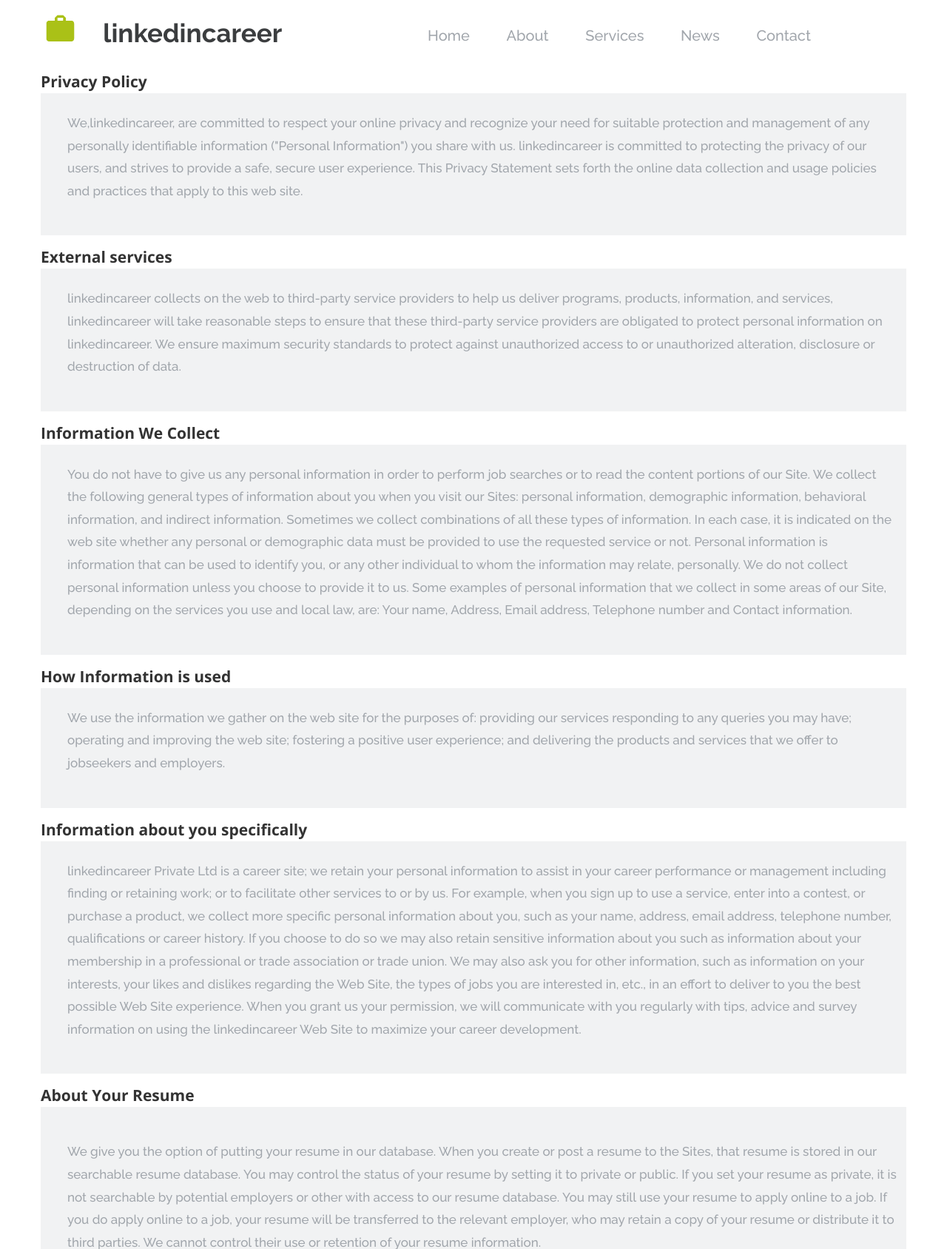
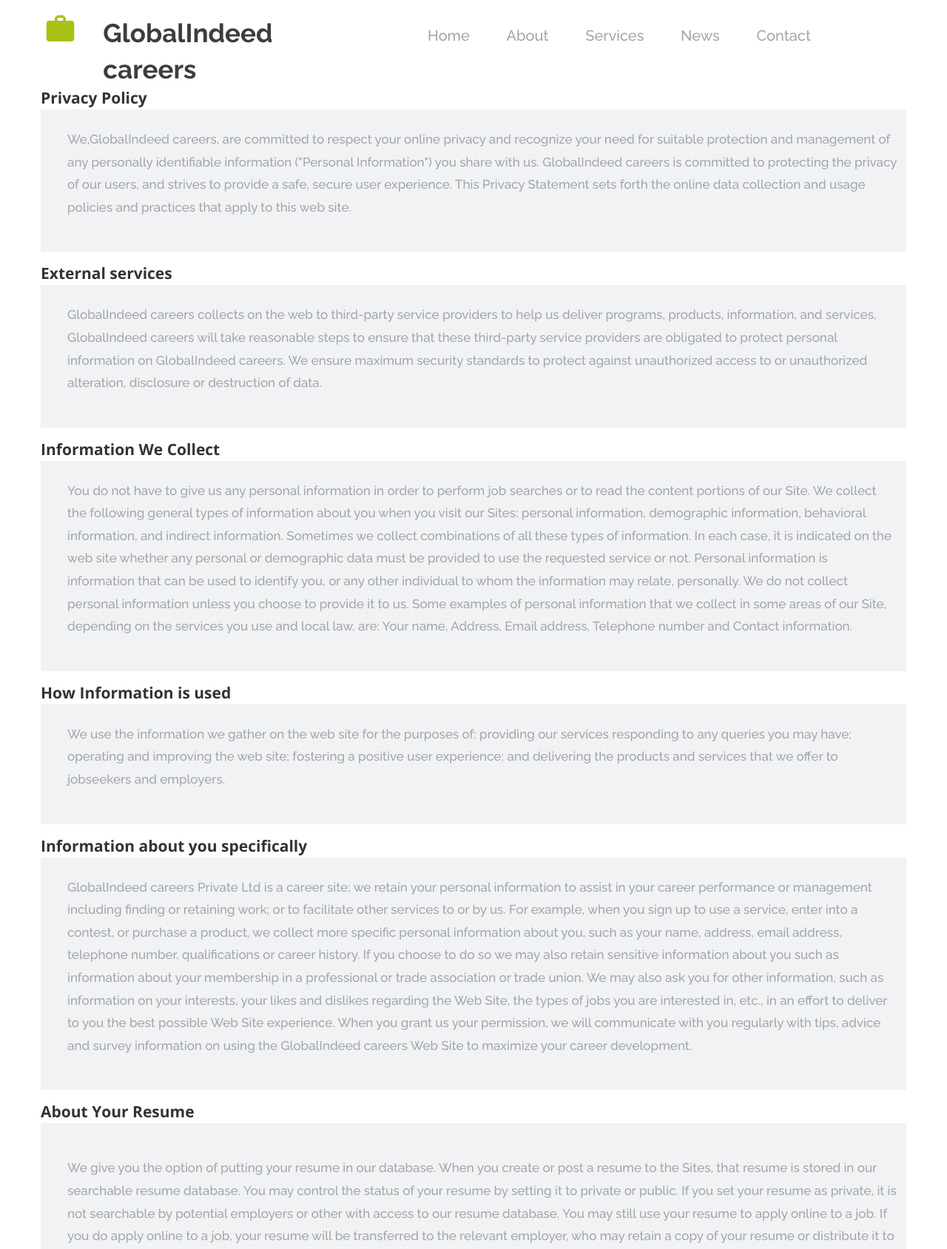
Before and after one commit to omkarvijay6/linkedincareer, a Django app: template career_site/templates/privacy_policy.html in a window 1280 px wide. Shown: the top 1688 px of the page at 74% size. Run offline with Django 3.2, Linux system fonts and the light colour scheme; the template is opened without the code that fills it, so the values that code supplies are empty; parts of the project's set-up code (start-up, migrations or seed data) failed here and were passed over; some libraries are stand-ins or nearby versions; some web fonts are replaced.

Commit message:
changed linkedincareer to globalindeed careers

```diff
--- a/career_site/templates/about.html
+++ b/career_site/templates/about.html
@@ -32,10 +32,10 @@
                          data-widget="text" data-preset="default" data-spacing="aama">
                         <div class="moto-widget-text-content moto-widget-text-editable"><p
                                 class="moto-text_system_10">
-                            linkedincareer has an outstanding network with hundreds of globally renowned corporates and
+                            GlobalIndeed careers has an outstanding network with hundreds of globally renowned corporates and
                             also with internationally well recognised recruitment consultants. As global trends in
                             recruitment change each passing day, it is imperative that staffing agencies keep themselves
-                            update with overall requirements of both the employers and the employees. At linkedincareer
+                            update with overall requirements of both the employers and the employees. At GlobalIndeed careers
                             this is fully assured leading to complete happiness on either side.<br></br>
 
                             Whom to entrust personnel recruitment? How to choose a
@@ -97,7 +97,7 @@
                     <div class="moto-widget moto-widget-text moto-preset-default                 moto-spacing-top-auto moto-spacing-right-auto moto-spacing-bottom-small moto-spacing-left-auto"
                          data-widget="text" data-preset="default" data-spacing="aasa">
                         <div class="moto-widget-text-content moto-widget-text-editable"><p
-                                class="moto-text_system_10">linkedincareer is conceived, established and run by
+                                class="moto-text_system_10">GlobalIndeed careers is conceived, established and run by
                             thoroughbred professionals from a Human Resources background, who had been associated with
                             top notch global corporates in staffing and recruitment. The collective experience of our
                             promoters runs into decades and this becomes the core strength of the company. They have
--- a/career_site/templates/combo_services.html
+++ b/career_site/templates/combo_services.html
@@ -33,7 +33,7 @@
                             <ul>
                                 <h2>Professional Resume</h2>
                                 <li>Absolute privacy and highest confidentiality of the Senior Professional assured</li>
-                                <li>Exclusive email per profile accessible only by linkedincareer and the
+                                <li>Exclusive email per profile accessible only by GlobalIndeed careers and the
                                     professional
                                 </li>
                                 <li>Fresh Professional Resume creation clearly listing Skill sets and Competencies,
@@ -43,7 +43,7 @@
                                     forwarded to a company only upon their consent
                                 </li>
                                 <li>No Senior Professional is disturbed with irrelevant or unsuitable openings</li>
-                                <li> An exclusive team member of linkedincareer.org will handle your application throughout
+                                <li> An exclusive team member of globalindeedcareers will handle your application throughout
                                     the process.
                                 </li>
                                 <li>No additional or hidden costs.</li>
@@ -66,7 +66,7 @@
                                 <li>Helps you to get connected with right client at the right time which will enhance
                                     your career prospects.
                                 </li>
-                                <li>Exclusive email per profile accessible only by linkedincareer and the
+                                <li>Exclusive email per profile accessible only by GlobalIndeed careers and the
                                     professional
                                 </li>
                                 <li>Your profile will be accessible within our exclusive internal employer portal, which
--- a/career_site/templates/contact.html
+++ b/career_site/templates/contact.html
@@ -45,7 +45,7 @@
                          data-widget="text" data-preset="default" data-spacing="aaaa">
                         <div class="moto-widget-text-content moto-widget-text-editable"><p class="moto-text_262">
                             Telephone:&nbsp;&nbsp; 040-64604777<br>E-mail: <a class="moto-link" data-action="email"
-                                                          href="mailto:mail@demolink.org">linkedincareer@hotmail.com</a><br>
+                                                          href="mailto:mail@demolink.org">globalindeedcareers@hotmail.com</a><br>
                         </p></div>
                     </div>
                 </div>
--- a/career_site/templates/executive_service.html
+++ b/career_site/templates/executive_service.html
@@ -7,7 +7,7 @@
 {% block service_heading_1 %}Executive Services for C Level Professionals{% endblock%}
 
 {% block service_content_1 %}
-At linkedincareer premium profiles at top management levels are most diligently handled, involving several mechanisms to ensure the right matches.
+At GlobalIndeed careers premium profiles at top management levels are most diligently handled, involving several mechanisms to ensure the right matches.
 Often many corporates shirk from openly posting their C Level requirements online for privacy or policy based reasons.
 These openings are therefore usually handed out to reputed agencies or recruitment consultants.
 Understanding this, we adopt our own unique strategies to facilitate senior professionals identify these openings and bid for the same.
@@ -39,7 +39,7 @@ Understanding this, we adopt our own unique strategies to facilitate senior prof
                         <div class="moto-widget-text-content moto-widget-text-editable">
                             <ul>
                                 <li>Absolute privacy and highest confidentiality of the Senior Professional assured</li>
-                                <li>Exclusive email per profile accessible only by linkedincareer and the
+                                <li>Exclusive email per profile accessible only by GlobalIndeed careers and the
                                     professional
                                 </li>
                                 <li>Fresh Professional Resume creation clearly listing Skill sets and Competencies,
@@ -49,7 +49,7 @@ Understanding this, we adopt our own unique strategies to facilitate senior prof
                                     forwarded to a company only upon their consent
                                 </li>
                                 <li>No Senior Professional is disturbed with irrelevant or unsuitable openings</li>
-                                <li> An exclusive team member of linkedincareer.org will handle your application throughout
+                                <li> An exclusive team member of globalindeedcareers will handle your application throughout
                                     the process.
                                 </li>
                                 <li>No additional or hidden costs.</li>
--- a/career_site/templates/privacy_policy.html
+++ b/career_site/templates/privacy_policy.html
@@ -24,9 +24,9 @@
                              class="moto-widget moto-widget-text moto-preset-default                               wow fadeIn moto-spacing-top-medium moto-spacing-right-auto moto-spacing-bottom-medium moto-spacing-left-medium"
                              data-widget="text" data-preset="default" data-spacing="mamm">
                             <div class="moto-widget-text-content moto-widget-text-editable"><p
-                                    class="moto-text_system_25">We,linkedincareer, are committed to respect your online
+                                    class="moto-text_system_25">We,GlobalIndeed careers, are committed to respect your online
                                 privacy and recognize your need for suitable protection and management of any personally
-                                identifiable information ("Personal Information") you share with us. linkedincareer is
+                                identifiable information ("Personal Information") you share with us. GlobalIndeed careers is
                                 committed to protecting the privacy of our users, and strives to provide a safe, secure
                                 user experience. This Privacy Statement sets forth the online data collection and usage
                                 policies and practices that apply to this web site. &nbsp;<br></p>
@@ -59,11 +59,11 @@
                              class="moto-widget moto-widget-text moto-preset-default                               wow fadeIn moto-spacing-top-medium moto-spacing-right-auto moto-spacing-bottom-medium moto-spacing-left-medium"
                              data-widget="text" data-preset="default" data-spacing="mamm">
                             <div class="moto-widget-text-content moto-widget-text-editable"><p
-                                    class="moto-text_system_25">linkedincareer collects on the web to third-party
+                                    class="moto-text_system_25">GlobalIndeed careers collects on the web to third-party
                                 service
-                                providers to help us deliver programs, products, information, and services, linkedincareer
+                                providers to help us deliver programs, products, information, and services, GlobalIndeed careers
                                 will take reasonable steps to ensure that these third-party service providers are
-                                obligated to protect personal information on linkedincareer. We ensure maximum security
+                                obligated to protect personal information on GlobalIndeed careers. We ensure maximum security
                                 standards to protect against unauthorized access to or unauthorized alteration,
                                 disclosure or destruction of data. &nbsp;<br></p>
                             </div>
@@ -170,7 +170,7 @@
                              class="moto-widget moto-widget-text moto-preset-default                               wow fadeIn moto-spacing-top-medium moto-spacing-right-auto moto-spacing-bottom-medium moto-spacing-left-medium"
                              data-widget="text" data-preset="default" data-spacing="mamm">
                             <div class="moto-widget-text-content moto-widget-text-editable"><p
-                                    class="moto-text_system_25">linkedincareer Private Ltd is a career site; we retain
+                                    class="moto-text_system_25">GlobalIndeed careers Private Ltd is a career site; we retain
                                 your personal information to assist in your career performance or management including
                                 finding or retaining work; or to facilitate other services to or by us. For example,
                                 when you sign up to use a service, enter into a contest, or purchase a product, we
@@ -182,7 +182,7 @@
                                 regarding the Web Site, the types of jobs you are interested in, etc., in an effort to
                                 deliver to you the best possible Web Site experience. When you grant us your permission,
                                 we will communicate with you regularly with tips, advice and survey information on using
-                                the linkedincareer Web Site to maximize your career development. &nbsp;<br></p>
+                                the GlobalIndeed careers Web Site to maximize your career development. &nbsp;<br></p>
                             </div>
                         </div>
                     </div>
@@ -306,8 +306,8 @@
                              data-widget="text" data-preset="default" data-spacing="mamm">
                             <div class="moto-widget-text-content moto-widget-text-editable"><p
                                     class="moto-text_system_25">We wish to ensure your personal information is complete,
-                                accurate and up to date. linkedincareer allows you to change or correct your personal
-                                information at any time. To do so, simply log into your My linkedincareer account, and you
+                                accurate and up to date. GlobalIndeed careers allows you to change or correct your personal
+                                information at any time. To do so, simply log into your My GlobalIndeed careers account, and you
                                 will find options for editing the information you have submitted. &nbsp;<br></p>
                             </div>
                         </div>
@@ -379,16 +379,16 @@
                              data-widget="text" data-preset="default" data-spacing="mamm">
                             <div class="moto-widget-text-content moto-widget-text-editable"><p
                                     class="moto-text_system_25">Amount paid for the Career Services are not
-                                refundable.Multiple iterations via email during CV development process linkedincareer has
+                                refundable.Multiple iterations via email during CV development process GlobalIndeed careers has
                                 no control over the quality, safety or legality of CVs, cover letters, CV evaluations,
                                 or other material posted, the truth or accuracy of the information provided by Customer,
                                 the ability of employers to offer interviews and/or employment opportunities to Customer
                                 or the ability of Customer to fill job openings. &nbsp;<br>
 
-                                linkedincareer makes no representation about the truthfulness, accuracy, reliability,
+                                GlobalIndeed careers makes no representation about the truthfulness, accuracy, reliability,
                                 completeness, or timeliness of any CV and/or cover letter and/or CV evaluation and
                                 cannot be responsible for the form, content and accuracy of any cv, cover letter, cv
-                                evaluation or other material submitted by Customer to cv Services linkedincareer is not
+                                evaluation or other material submitted by Customer to cv Services GlobalIndeed careers is not
                                 responsible for any interview or employment decision regarding Customers posting CVs
                                 and/or cover letters on The Web Site site&nbsp;<br>
 
--- a/career_site/templates/professional_resume.html
+++ b/career_site/templates/professional_resume.html
@@ -6,9 +6,9 @@
 
 {% block service_heading_1 %}Resume Writing Services{% endblock%}
 
-{% block service_content_1 %}Resume Writing at linkedincareer is a premium service available to all candidates who wish to have their resumes professionally done. A resume is your profile through which almost everything about you is conveyed. The first impression of a candidate is created in a potential employer’s mind through his resume. However qualified or experienced an individual may be, if his or her resume is not portrayed appropriately, he may lose the prospect of obtaining the coveted position.&nbsp</br>;
-<br>At linkedincareer we know what drives employers. With a precise understanding of corporate requirements we endeavour to create the ideal resume for our candidates, through which chances of being shortlisted for interviews are excellent. Our resume writers are simply masters at churning out the best in the domain. They are global experts with accurate knowledge of what makes the best resume and how corporates can be compelled to peruse through them.&nbsp </br>
-<br>If your resume is already professional enough, we would be glad to directly process the same. However if it is not, then we communicate to you the relevance of getting it rightly done by us. Each resume is also followed by a proper covering letter, which prepares the employer for going further into the candidate’s resume. At linkedincareer, Resume Writing service is a genuine boon to candidates, while in contrast many staffing companies do not have a true professional service to conduct the same.
+{% block service_content_1 %}Resume Writing at GlobalIndeed careers is a premium service available to all candidates who wish to have their resumes professionally done. A resume is your profile through which almost everything about you is conveyed. The first impression of a candidate is created in a potential employer’s mind through his resume. However qualified or experienced an individual may be, if his or her resume is not portrayed appropriately, he may lose the prospect of obtaining the coveted position.&nbsp</br>;
+<br>At GlobalIndeed careers we know what drives employers. With a precise understanding of corporate requirements we endeavour to create the ideal resume for our candidates, through which chances of being shortlisted for interviews are excellent. Our resume writers are simply masters at churning out the best in the domain. They are global experts with accurate knowledge of what makes the best resume and how corporates can be compelled to peruse through them.&nbsp </br>
+<br>If your resume is already professional enough, we would be glad to directly process the same. However if it is not, then we communicate to you the relevance of getting it rightly done by us. Each resume is also followed by a proper covering letter, which prepares the employer for going further into the candidate’s resume. At GlobalIndeed careers, Resume Writing service is a genuine boon to candidates, while in contrast many staffing companies do not have a true professional service to conduct the same.
 {% endblock %}
 
 {% block extra_service_heading_1 %}Graphical Resume Services{% endblock %}
--- a/templates/base.html
+++ b/templates/base.html
@@ -79,7 +79,7 @@
                                                 <div class="moto-widget-text-content moto-widget-text-editable"><p
                                                         class="moto-text_system_1"><a class="moto-link"
                                                                                       data-action="pages" data-id="1"
-                                                                                      href="{% url 'index' %}">linkedincareer</a><br>
+                                                                                      href="{% url 'index' %}">GlobalIndeed careers</a><br>
                                                 </p>
                                                 </div>
                                             </div>
@@ -212,7 +212,7 @@
                                             <div class="moto-widget-text-content moto-widget-text-editable"><p
                                                     class="moto-text_system_12"><a class="moto-link" data-action="url"
                                                                                    href="#"
-                                                                                   target="_self">040-64604777</a><br>
+                                                                                   target="_self">040-66668266</a><br>
                                             </p></div>
                                         </div>
                                     </div>
@@ -252,7 +252,7 @@
                                              data-widget="text" data-preset="default" data-spacing="maaa">
                                             <div class="moto-widget-text-content moto-widget-text-editable"><p
                                                     class="moto-text_system_8"><a class="moto-link" data-action="email"
-                                                                                  href="mailto:linkedincareer@hotmail.com">linkedincareer@hotmail.com</a><br>
+                                                                                  href="mailto:globalindeedcareers@hotmail.com">globalindeedcareers@hotmail.com</a><br>
                                             </p></div>
                                         </div>
                                     </div>
```
Also changed, not shown: career_site/templates/t_and_c.html (+12 -12 lines).
